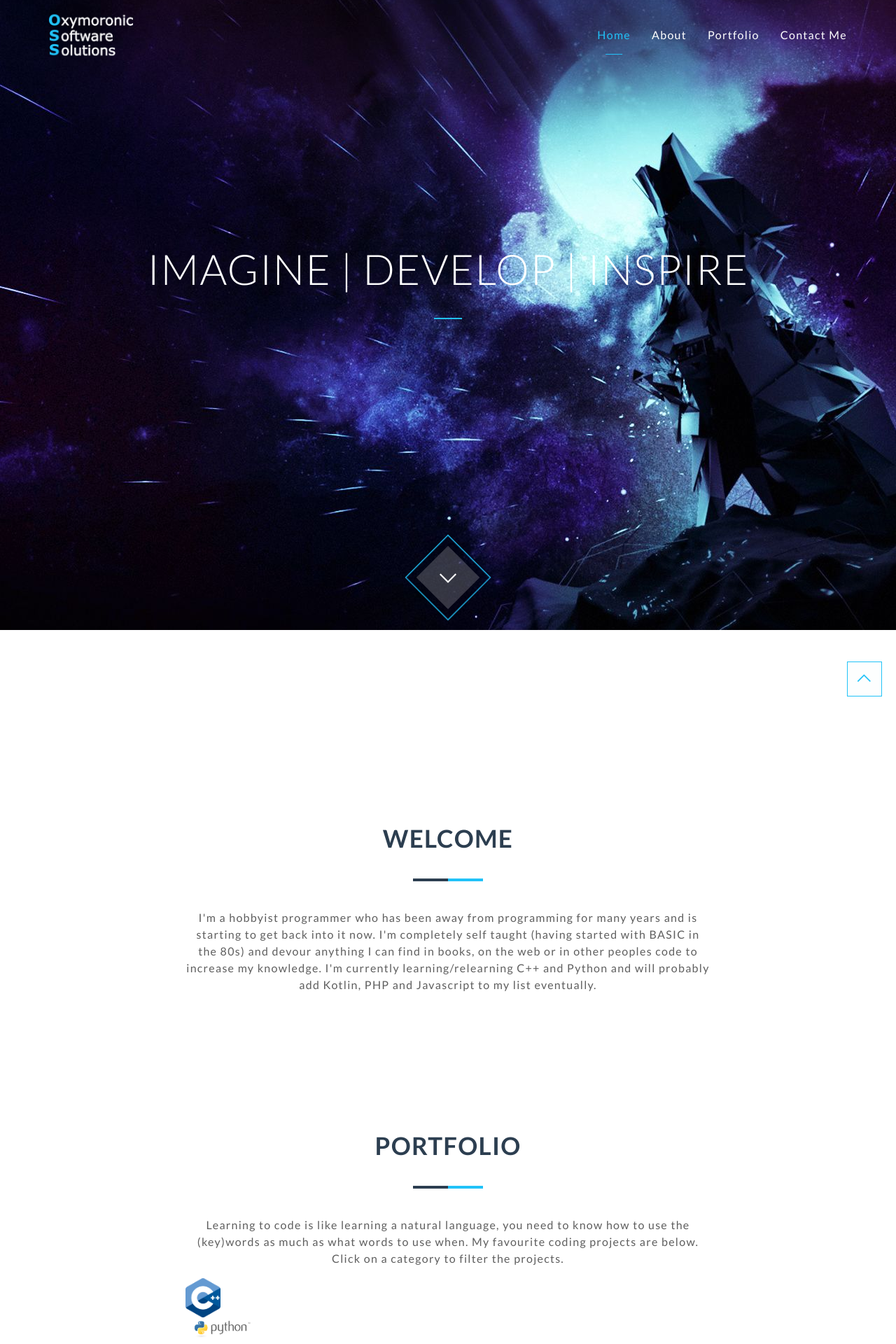
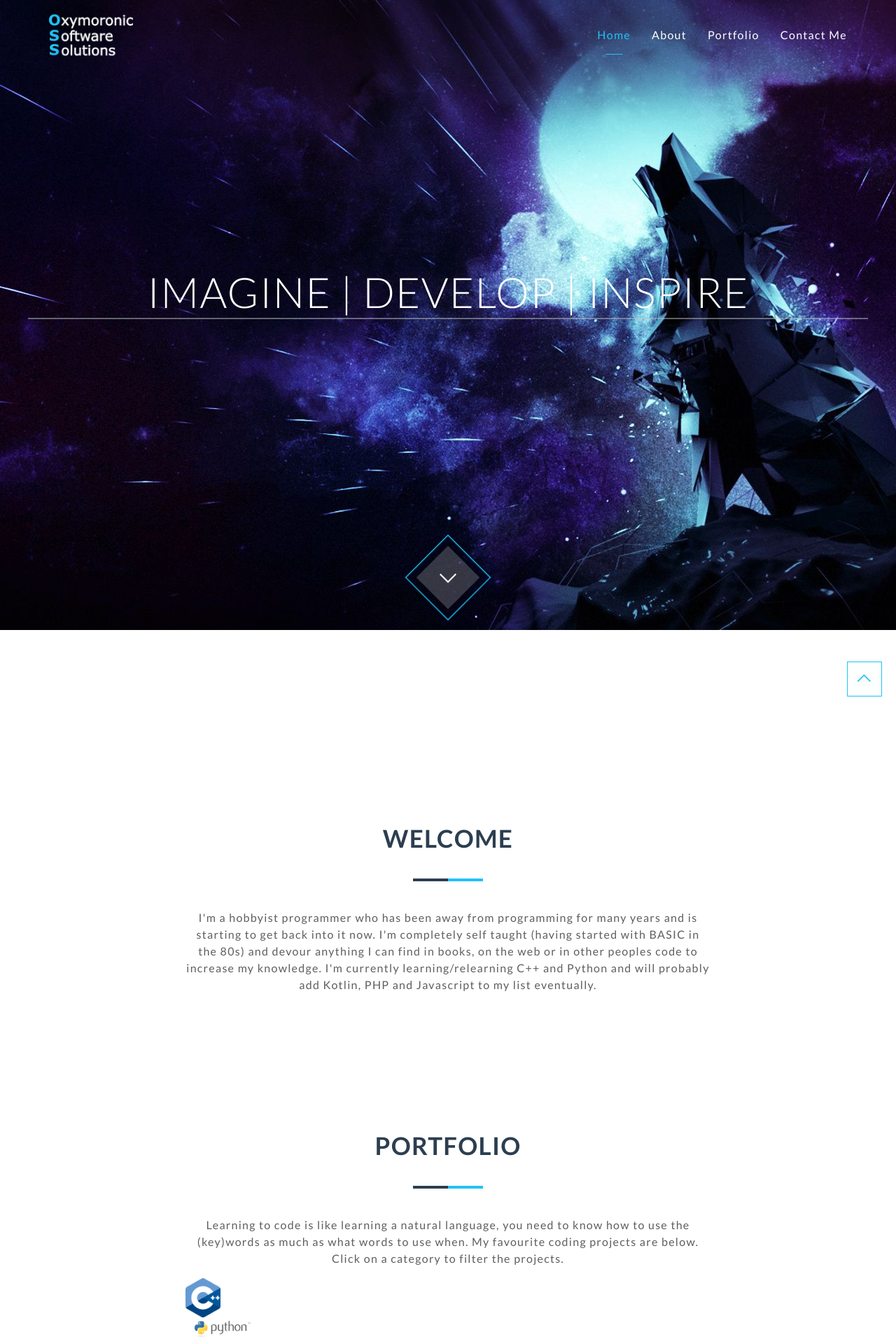
Before and after one commit to Gamernaut/gamernaut.github.io, a Jekyll site: the page built from index.html, in a window 1280 px wide. Shown: the top 1920 px of the page at 70% size. Built offline with Jekyll 4.4.1, drawn with Linux system fonts in a browser that asks for light colours; nearby versions of some CDN libraries.

Commit message:
Update header.html

```diff
--- a/_includes/header.html
+++ b/_includes/header.html
@@ -56,7 +56,7 @@
 
         <div class="row heading-title">
           <h1 class="thin">{{ site.header-title }}</h1>
-          <hr class="small">
+          <hr class="big">
         </div>
 
       </div>
```
